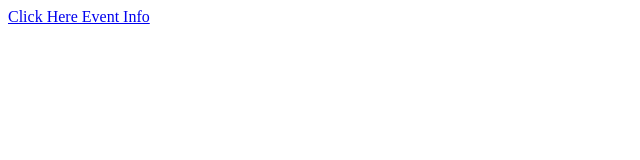
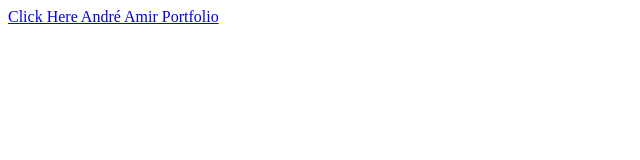
Before and after one commit to andr3amir/PORTAFOLIO-ARTE, a plain HTML site: page INDEX.html in a window 1280 px wide. Shown: the full height of the page, 0-640 px from the left. Drawn offline with Linux system fonts and the light colour scheme.

Commit message:
Update INDEX.html

```diff
--- a/INDEX.html
+++ b/INDEX.html
@@ -1,3 +1,3 @@
 <html>
-  <p><a href="Portfolio-Andre-ART-2022.pdf">Click Here Event Info</a></p>
+  <p><a href="Portfolio-Andre-ART-2022.pdf">Click Here André Amir Portfolio</a></p>
 </html>
```
